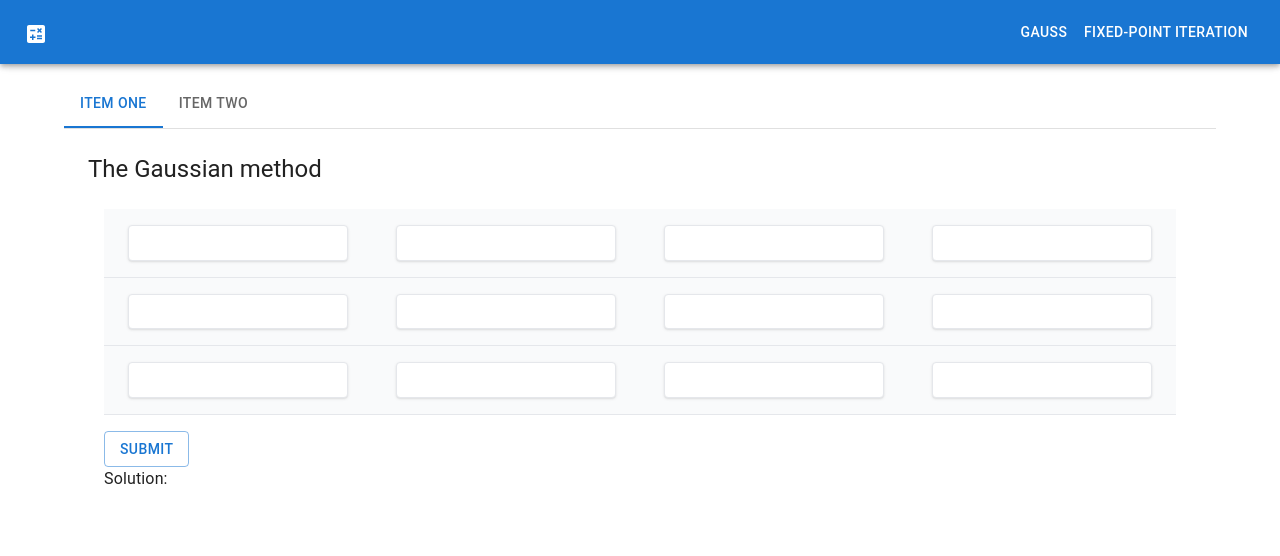
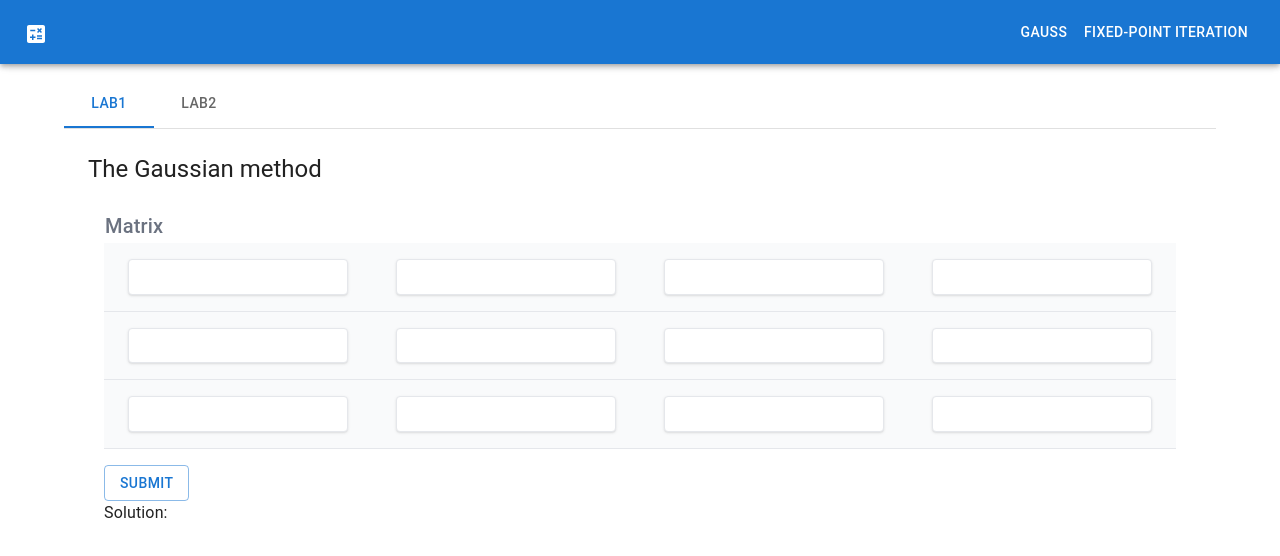
Before and after one commit to 16Bogdan54/AppliedMath_test_React, a React (Vite) app: page / in a window 1280 px wide. Shown: the top 556 px of the page. Built offline with nearby package versions, Linux system fonts and the light colour scheme.

Commit message:
typo change

```diff
--- a/src/components/TabsPanel/TabsPanel.tsx
+++ b/src/components/TabsPanel/TabsPanel.tsx
@@ -26,8 +26,8 @@ export const TabsPanel = () => {
            <Box sx={{ width: '100%' }}>
                <Box sx={{ borderBottom: 1, borderColor: 'divider' }}>
                    <Tabs value={value} onChange={handleChange} aria-label="basic tabs example">
-                       <Tab label="Item One" {...a11yProps(0)} />
-                       <Tab label="Item Two" {...a11yProps(1)} />
+                       <Tab label="Lab1" {...a11yProps(0)} />
+                       <Tab label="Lab2" {...a11yProps(1)} />
                    </Tabs>
                </Box>
                <TabPanel value={value} index={0}>
--- a/src/components/fixedPoinIteration/Matrix.tsx
+++ b/src/components/fixedPoinIteration/Matrix.tsx
@@ -3,6 +3,7 @@ import { fixedPointIteration } from '../../functions/fixedPointIteration';
 
 import style from '../../styles/matrix.module.css'
 import Button from "@mui/material/Button";
+import Typography from "@mui/material/Typography";
 
 type Props = {
     rows: number,
@@ -42,6 +43,11 @@ const Matrix = ({ rows, cols, x0}: Props) => {
         <div className='p-2 px-4'>
             <table className={style.matrix_table}>
                 <tbody>
+                <tr>
+                    <td>
+                        <Typography variant="h6">Matrix</Typography>
+                    </td>
+                </tr>
                 {matrix.map((row, rowIndex) => (
                     <tr className={style.matrix_tr} key={rowIndex}>
                         {row.map((col, colIndex) => (
--- a/src/components/fixedPoinIteration/X0_array.tsx
+++ b/src/components/fixedPoinIteration/X0_array.tsx
@@ -1,6 +1,7 @@
 import {useState} from 'react';
 import style from "../../styles/matrix.module.css";
 import React from "react";
+import Typography from "@mui/material/Typography";
 
 type Props = {
     size: number,
@@ -35,7 +36,9 @@ const X0_input = ({size, setX0}:Props) => {
             <table className={style.matrix_table}>
                 <tbody>
                     <tr>
-                        <td><h2>X0 array</h2></td>
+                        <td>
+                            <Typography variant="h6">X0 array</Typography>
+                        </td>
                     </tr>
                     <tr>
                         {array.map((item, index) => (
--- a/src/components/matrixGauss/MatrixGauss.tsx
+++ b/src/components/matrixGauss/MatrixGauss.tsx
@@ -3,6 +3,7 @@ import { gauss } from '../../functions/gauss';
 
 import style from '../../styles/matrix.module.css'
 import Button from "@mui/material/Button";
+import Typography from "@mui/material/Typography";
 
 type Props = {
   rows: number,
@@ -40,6 +41,11 @@ const MatrixGauss = ({ rows, cols }: Props) => {
     <div className='p-2 px-4'>
       <table className={style.matrix_table}>
         <tbody>
+          <tr>
+            <td>
+              <Typography variant="h6">Matrix</Typography>
+            </td>
+          </tr>
           {matrix.map((row, rowIndex) => (
           <tr className={style.matrix_tr} key={rowIndex}>
             {row.map((col, colIndex) => (
```
